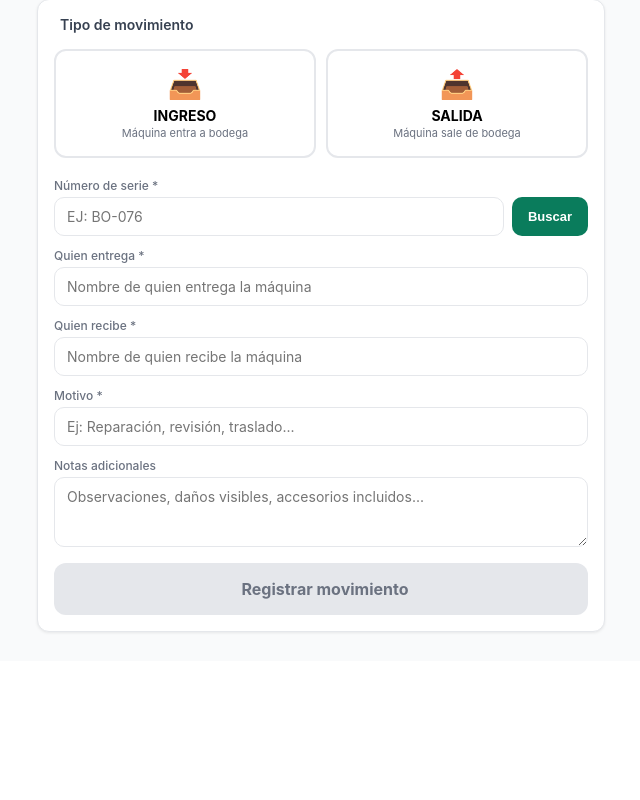
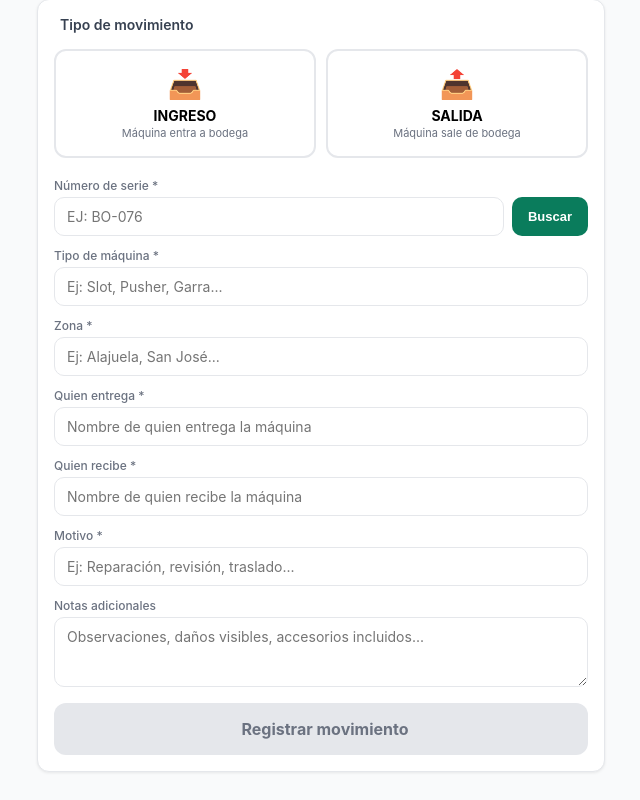
Before and after one commit to alber2286/ecopulse, a Flask app: page /bodega in a window 1280 px wide. Shown: the part 139-939 px from the top of the page, without its empty margins (319-959 px from the left). Before the commit the page ends 773 px from the top, so only its background shows below. Run offline with Flask 3, Linux system fonts and the light colour scheme; a user stored in the database is signed in; some libraries are stand-ins or nearby versions.

Commit message:
Update bodega.html

```diff
--- a/templates/bodega.html
+++ b/templates/bodega.html
@@ -196,6 +196,16 @@
 
       <!-- FORMULARIO -->
       <div class="form-group">
+        <label>Tipo de máquina *</label>
+        <input type="text" id="inp-tipo-maquina" placeholder="Ej: Slot, Pusher, Garra...">
+      </div>
+
+      <div class="form-group">
+        <label>Zona *</label>
+        <input type="text" id="inp-zona" placeholder="Ej: Alajuela, San José...">
+      </div>
+
+      <div class="form-group">
         <label>Quien entrega *</label>
         <input type="text" id="inp-entrega" placeholder="Nombre de quien entrega la máquina">
       </div>
@@ -249,6 +259,7 @@
           <div class="mov-info">
             <div class="mov-serie">{{ mov.serie }}</div>
             <div class="mov-detalle">
+              {% if mov.tipo_maquina or mov.zona %}<strong>{{ mov.tipo_maquina }}</strong>{% if mov.zona %} · Zona: {{ mov.zona }}{% endif %}<br>{% endif %}
               <strong>Entrega:</strong> {{ mov.quien_entrega }} →
               <strong>Recibe:</strong> {{ mov.quien_recibe }}<br>
               <strong>Motivo:</strong> {{ mov.motivo }}
@@ -323,6 +334,8 @@ async function buscarSerie() {
     document.getElementById('info-estado').textContent = data.estado;
     document.getElementById('info-cobrador').textContent = data.cobrador;
     document.getElementById('maquina-info').classList.add('show');
+    if (data.modelo) document.getElementById('inp-tipo-maquina').value = data.modelo;
+    if (data.zona) document.getElementById('inp-zona').value = data.zona;
     maquinaEncontrada = true;
     validarFormulario();
     showToast('✅ Máquina encontrada');
@@ -338,11 +351,13 @@ function validarFormulario() {
 
 async function guardarMovimiento() {
   const serie = document.getElementById('inp-serie').value.trim();
+  const tipoMaquina = document.getElementById('inp-tipo-maquina').value.trim();
+  const zona = document.getElementById('inp-zona').value.trim();
   const entrega = document.getElementById('inp-entrega').value.trim();
   const recibe = document.getElementById('inp-recibe').value.trim();
   const motivo = document.getElementById('inp-motivo').value.trim();
 
-  if (!entrega || !recibe || !motivo) {
+  if (!tipoMaquina || !zona || !entrega || !recibe || !motivo) {
     showToast('Completa todos los campos obligatorios', 'error');
     return;
   }
@@ -354,6 +369,8 @@ async function guardarMovimiento() {
   const payload = {
     tipo: tipoSeleccionado,
     serie,
+    tipo_maquina: tipoMaquina,
+    zona,
     quien_entrega: entrega,
     quien_recibe: recibe,
     motivo,
```
